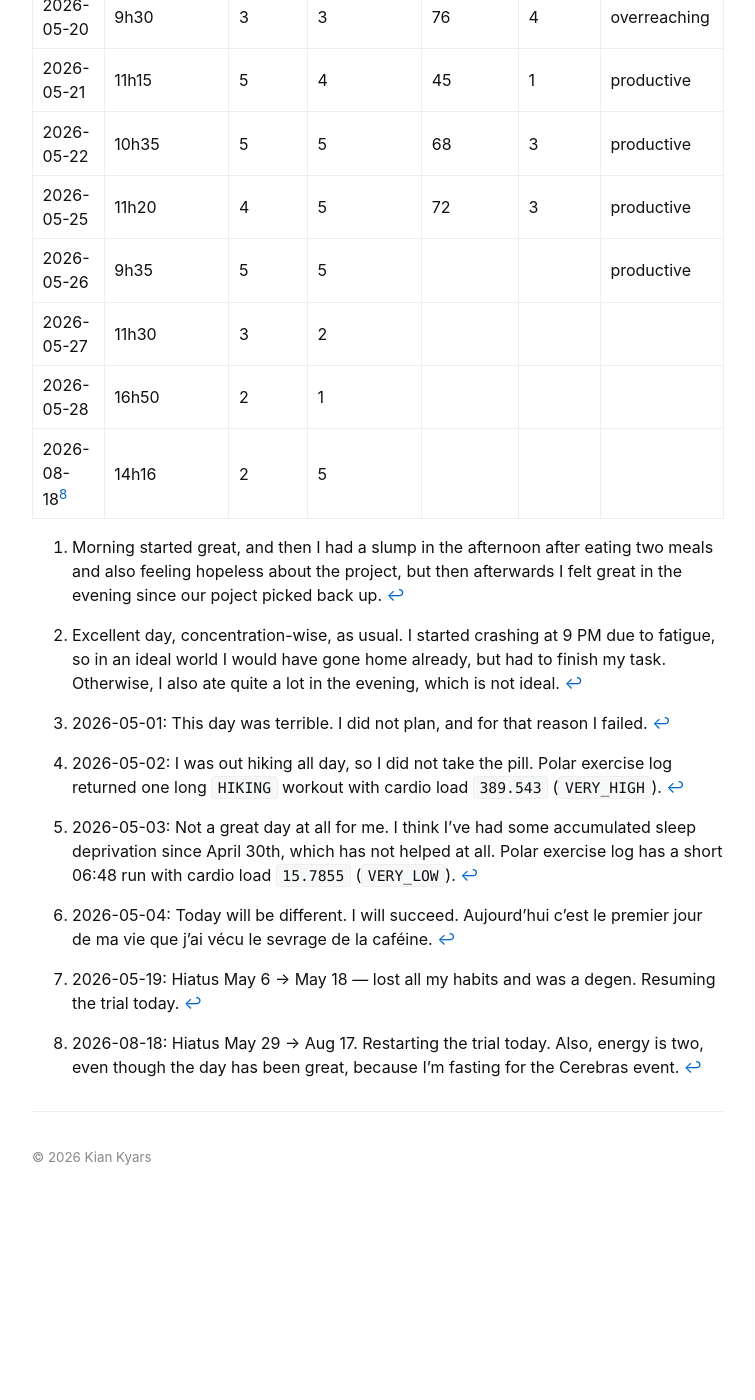
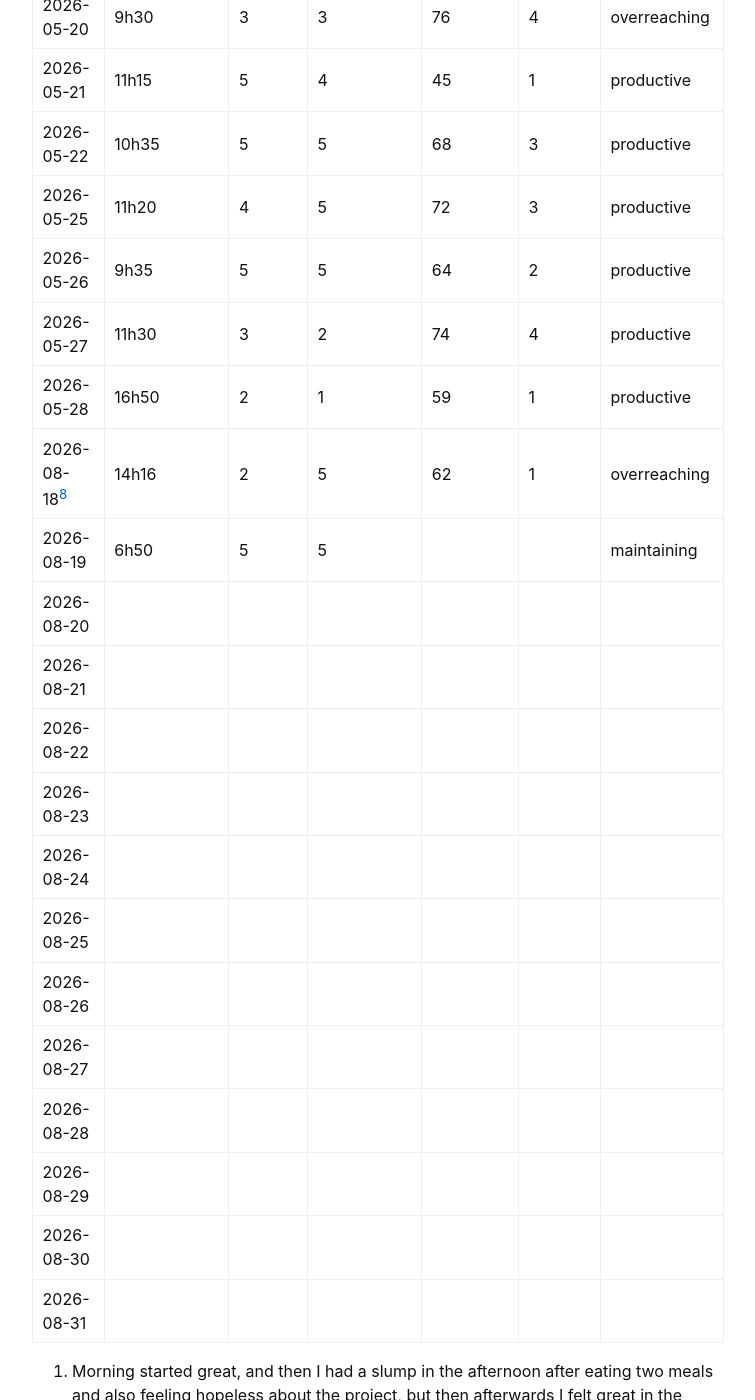
Before and after one commit to kiankyars/kiankyars.github.io, a Jekyll site: the page built from _posts/blog/2026-02-04-biomaxing.md, in a window 1280 px wide and 1400 px high, scrolled down 2570 px. Shown: the whole window, without its empty margins (262-1017 px from the left). Built offline with Jekyll 4.4.1, drawn with Linux system fonts in a browser that asks for light colours; before the commit the page ends 3778 px from its top, so only the background shows below that.

Commit message:
Fill Polar gaps in the L-theanine log and extend it through August.
Co-authored-by: Cursor <cursoragent@cursor.com>

```diff
--- a/_posts/blog/2026-02-04-biomaxing.md
+++ b/_posts/blog/2026-02-04-biomaxing.md
@@ -47,10 +47,23 @@ Auto-fill target: Polar sleep score/charge and Polar training status if availabl
 | 2026-05-21 | 11h15 | 5 | 4 | 45 | 1 | productive |
 | 2026-05-22 | 10h35 | 5 | 5 | 68 | 3 | productive |
 | 2026-05-25 | 11h20 | 4 | 5 | 72 | 3 | productive |
-| 2026-05-26 | 9h35 | 5 | 5 |  |  | productive |
-| 2026-05-27 | 11h30 | 3 | 2 |  |  |  |
-| 2026-05-28 | 16h50 | 2 | 1 |  |  |  |
-| 2026-08-18[^9] | 14h16 | 2 | 5 |  |  |  |
+| 2026-05-26 | 9h35 | 5 | 5 | 64 | 2 | productive |
+| 2026-05-27 | 11h30 | 3 | 2 | 74 | 4 | productive |
+| 2026-05-28 | 16h50 | 2 | 1 | 59 | 1 | productive |
+| 2026-08-18[^9] | 14h16 | 2 | 5 | 62 | 1 | overreaching |
+| 2026-08-19 | 6h50 | 5 | 5 |  |  | maintaining |
+| 2026-08-20 |  |  |  |  |  |  |
+| 2026-08-21 |  |  |  |  |  |  |
+| 2026-08-22 |  |  |  |  |  |  |
+| 2026-08-23 |  |  |  |  |  |  |
+| 2026-08-24 |  |  |  |  |  |  |
+| 2026-08-25 |  |  |  |  |  |  |
+| 2026-08-26 |  |  |  |  |  |  |
+| 2026-08-27 |  |  |  |  |  |  |
+| 2026-08-28 |  |  |  |  |  |  |
+| 2026-08-29 |  |  |  |  |  |  |
+| 2026-08-30 |  |  |  |  |  |  |
+| 2026-08-31 |  |  |  |  |  |  |
 
 
 [^1]: Morning started great, and then I had a slump in the afternoon after eating two meals and also feeling hopeless about the project, but then afterwards I felt great in the evening since our poject picked back up.
--- a/misc/update_biomaxing.py
+++ b/misc/update_biomaxing.py
@@ -86,6 +86,12 @@ def main():
 
         sleep_key = (log_date + timedelta(days=1)).isoformat()
         n = sleep.get(sleep_key)
+        if not n:
+            n = fetch(token, f"/users/sleep/{sleep_key}")
+            if isinstance(n, dict) and n.get("sleep_score"):
+                sleep[sleep_key] = n
+            else:
+                n = None
         if n and n.get("sleep_score"):
             if not cells[4]:
                 cells[4] = str(n["sleep_score"])
```
Also changed, not shown: _posts/weekly-victories/2026-08-21-weekly-victories.md (+1 -1 lines).
